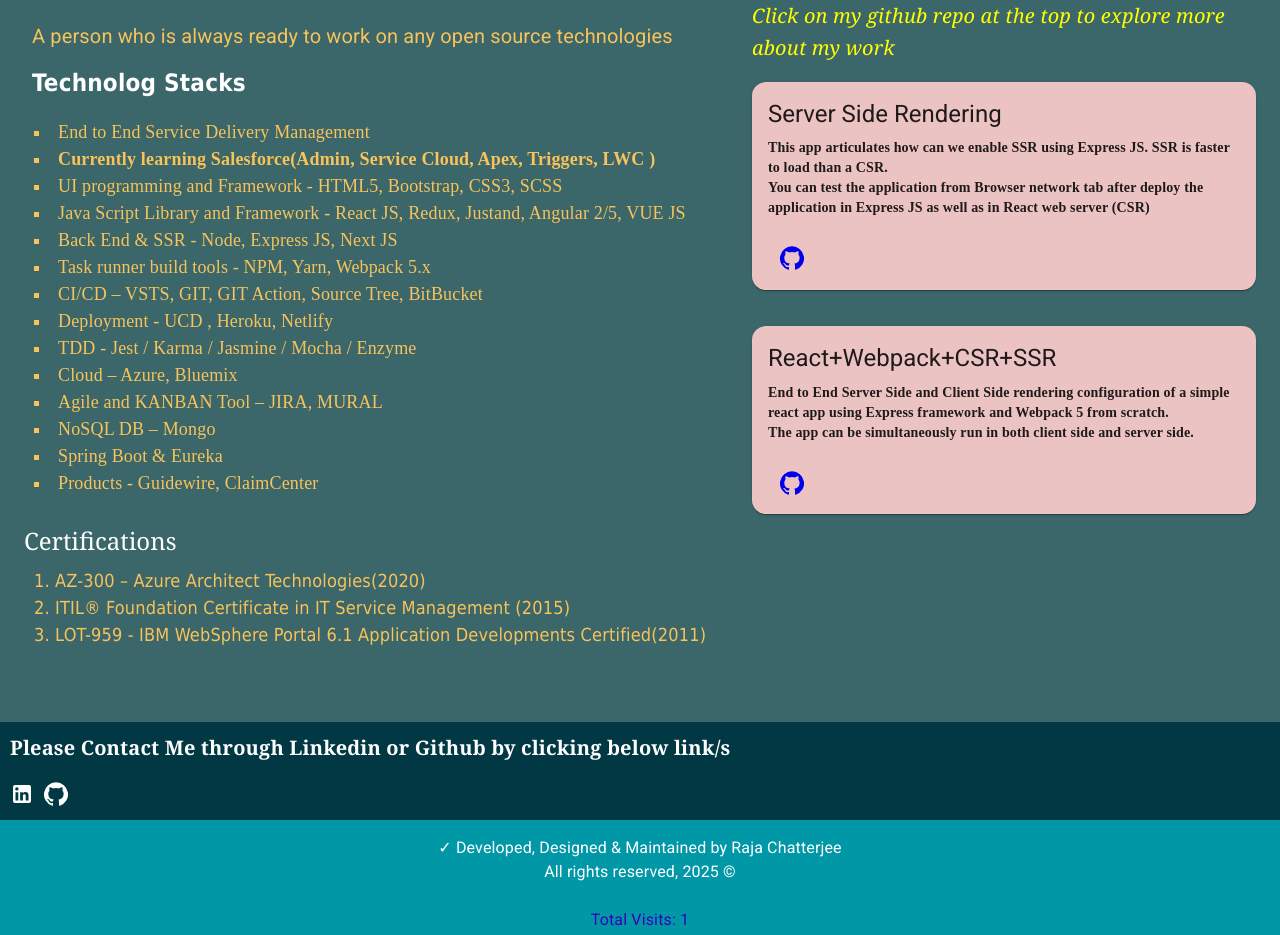
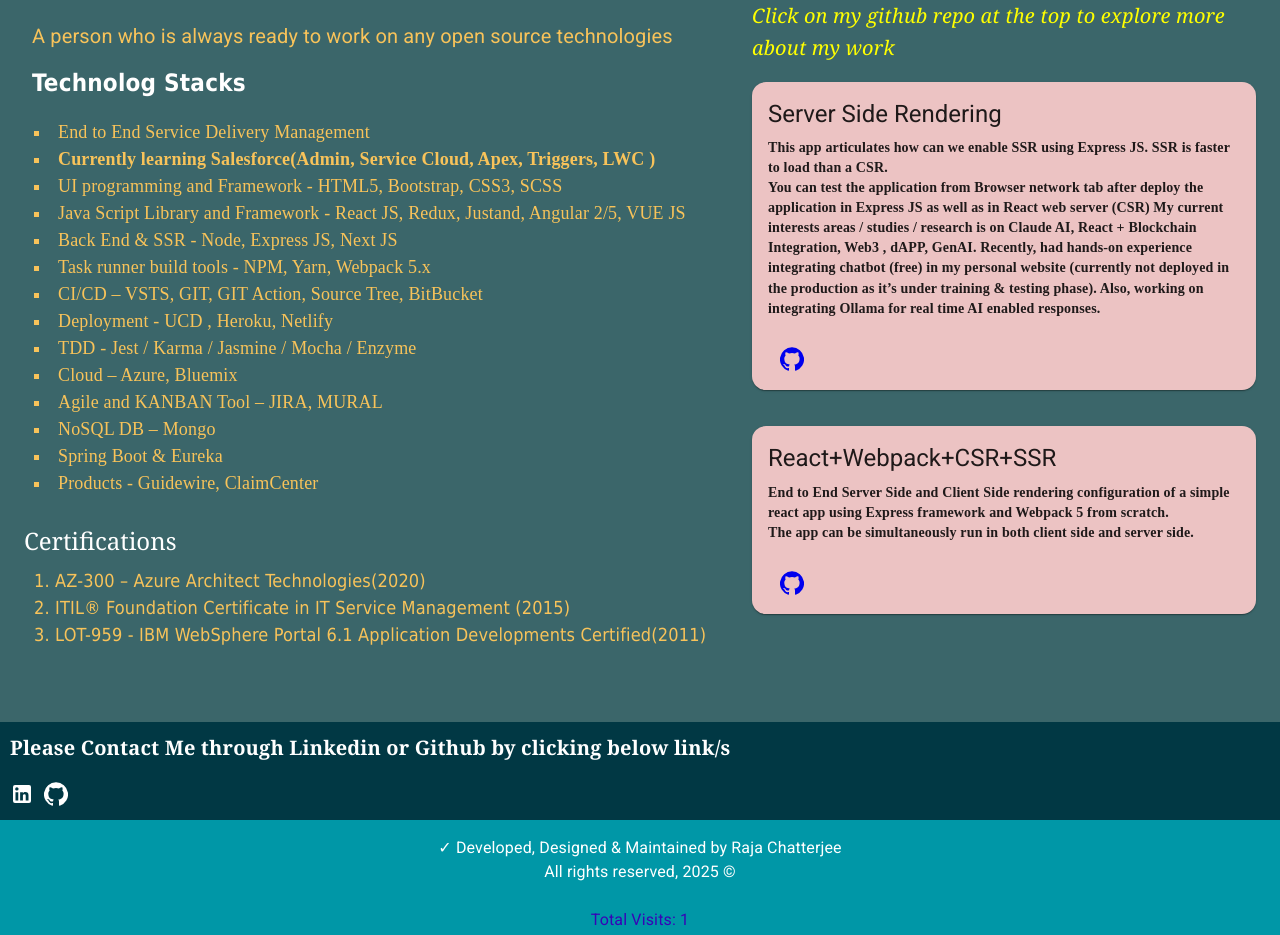
Before and after one commit to InquisitiveAboutReact/myprofile, a React (Create React App) app: page / in a window 1280 px wide. Shown: the part 900-1835 px from the top of the page. Built offline with nearby package versions, Linux system fonts and the light colour scheme.

Commit message:
Update AboutMe.jsx
Updated About section

```diff
--- a/src/components/BodyComponent/AboutMe.jsx
+++ b/src/components/BodyComponent/AboutMe.jsx
@@ -83,6 +83,9 @@
             This app articulates how can we enable SSR using Express JS. SSR is faster to load than a CSR. <br />
             You can test the application from Browser network tab after deploy the application in Express JS as well as
             in React web server (CSR)
+            My current interests areas / studies / research is on Claude AI, React + Blockchain Integration, Web3 , dAPP, GenAI.
+Recently, had hands-on experience integrating chatbot (free) in my personal website (currently not deployed in the production as it’s under training & testing phase). Also, working on integrating Ollama for real time AI enabled responses.
+
           </Typography>
         </CardContent>
       </CardActionArea>
```
